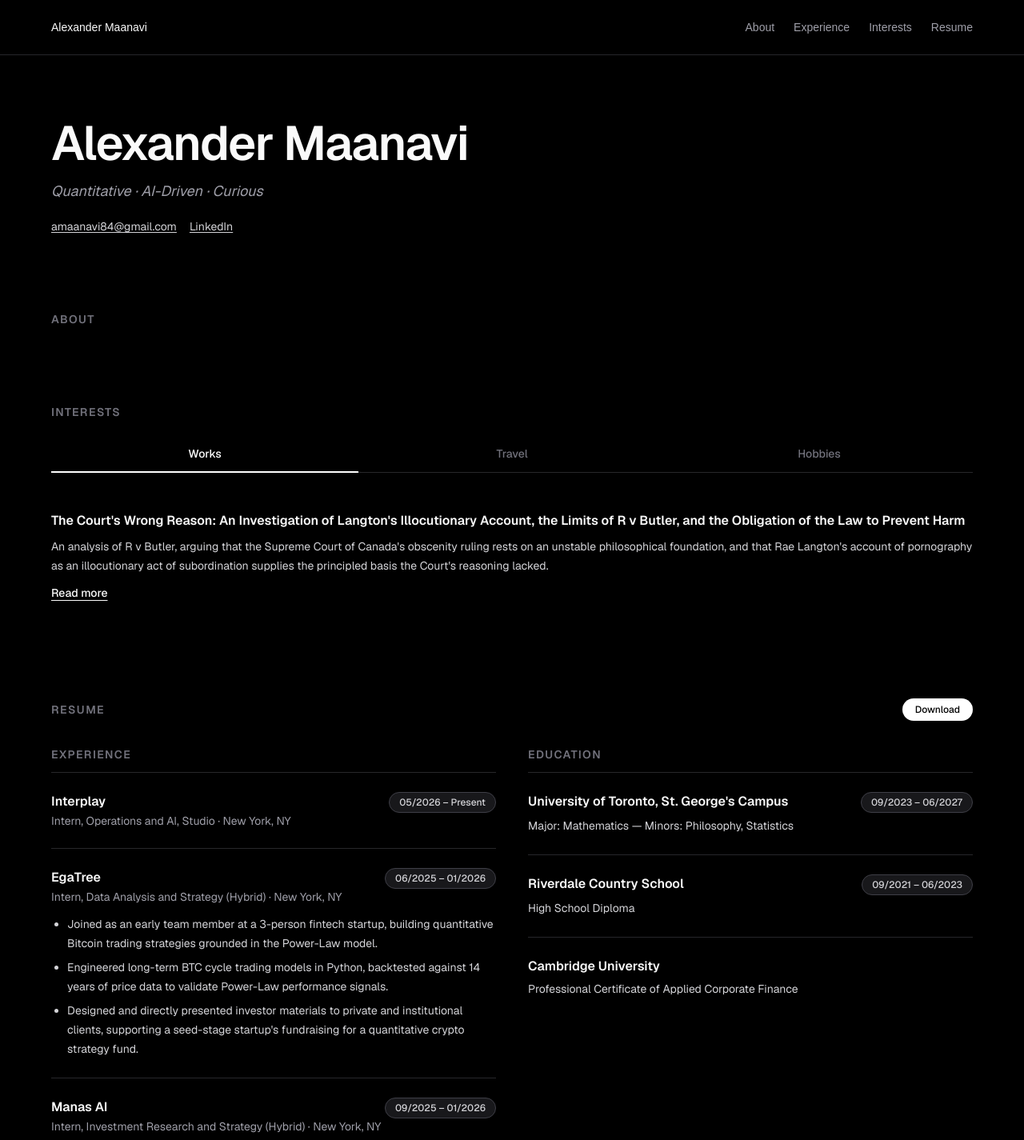
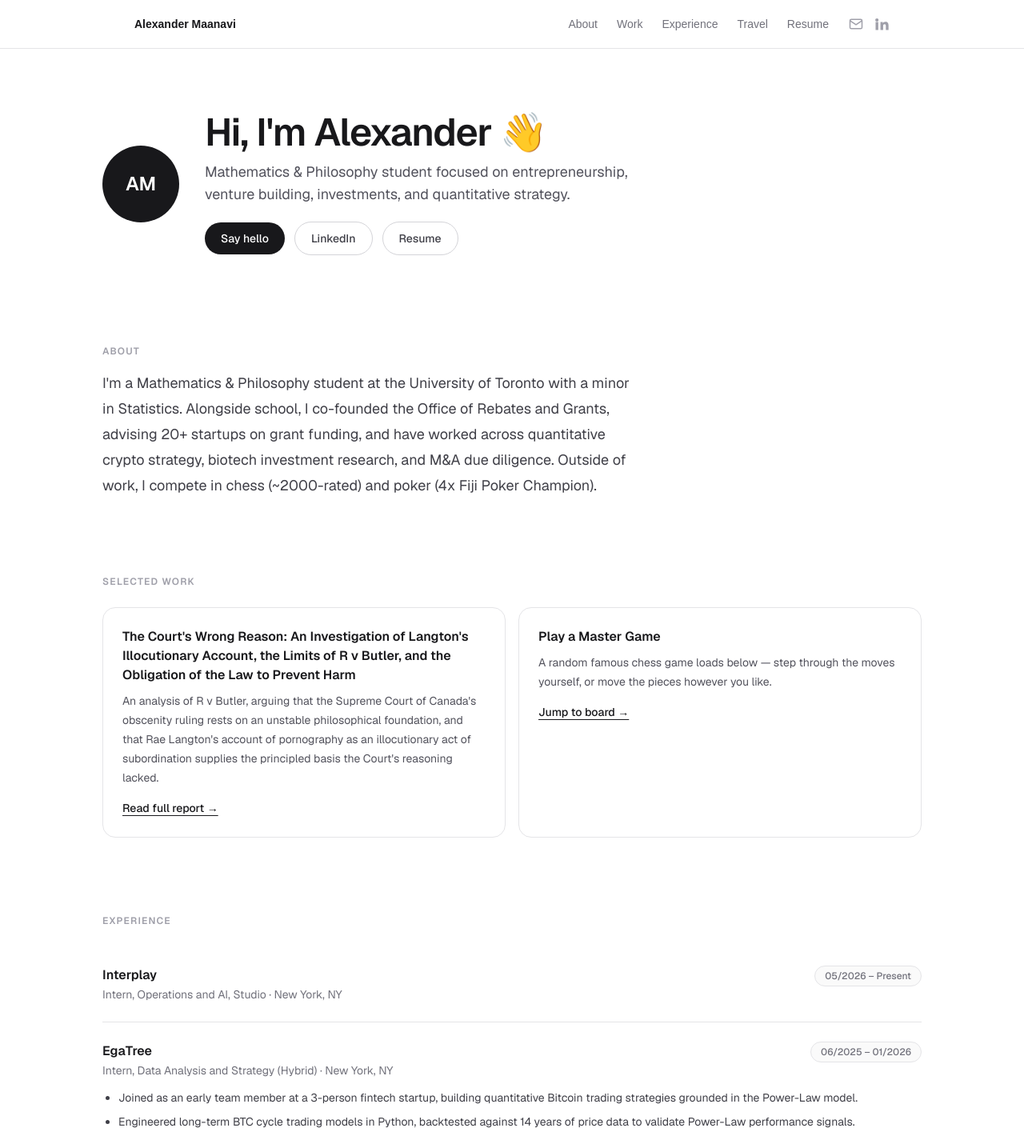
Before and after one commit to amaanavi/AFMwebsite, a Next.js app: page / in a window 1280 px wide. Shown: the top 1425 px of the page at 80% size. Built offline with nearby package versions, Linux system fonts and the light colour scheme.

Commit message:
Rebuild site as light, avatar-hero portfolio inspired by echo-nextjs-template

```diff
--- a/src/app/globals.css
+++ b/src/app/globals.css
@@ -1,8 +1,8 @@
 @import "tailwindcss";
 
 :root {
-  --background: #000000;
-  --foreground: #ededed;
+  --background: #ffffff;
+  --foreground: #18181b;
 }
 
 @theme inline {
--- a/src/app/page.tsx
+++ b/src/app/page.tsx
@@ -6,92 +6,135 @@ import {
   languages,
   profile,
   skills,
+  travelPhotos,
+  works,
 } from "@/data/resume";
-import InterestsTabs from "@/components/InterestsTabs";
+import InteractiveChessBoard from "@/components/InteractiveChessBoard";
 
-function SectionHeading({ children }: { children: React.ReactNode }) {
+function SectionLabel({ children }: { children: React.ReactNode }) {
   return (
-    <h2 className="text-sm font-semibold uppercase tracking-widest text-zinc-500">
+    <p className="text-xs font-semibold uppercase tracking-widest text-zinc-400">
       {children}
-    </h2>
+    </p>
   );
+}
+
+function initials(name: string) {
+  return name
+    .split(" ")
+    .map((part) => part[0])
+    .join("");
 }
 
 export default function Home() {
   return (
-    <div className="flex flex-1 justify-center bg-black px-6 font-sans sm:px-10 lg:px-16">
-      <main className="w-full max-w-7xl py-20">
-        <section className="mb-24">
-          <h1 className="text-5xl font-semibold tracking-tight text-zinc-50 sm:text-6xl">
-            {profile.name}
+    <div className="flex flex-1 justify-center bg-white px-6 font-sans sm:px-10">
+      <main className="w-full max-w-5xl py-20">
+        <section className="mb-28 flex flex-col items-start gap-8 sm:flex-row sm:items-center">
+          <div className="flex h-24 w-24 shrink-0 items-center justify-center rounded-full bg-zinc-900 text-2xl font-semibold text-white">
+            {initials(profile.name)}
+          </div>
+          <div>
+            <h1 className="text-4xl font-semibold tracking-tight text-zinc-900 sm:text-5xl">
+              Hi, I&apos;m {profile.name.split(" ")[0]} 👋
             </h1>
-          <p className="mt-4 text-lg italic text-zinc-400">
-            {profile.traits.join(" · ")}
+            <p className="mt-3 max-w-xl text-lg leading-7 text-zinc-600">
+              {profile.tagline}
             </p>
-          <div className="mt-5 flex flex-wrap gap-x-4 gap-y-2 text-sm text-zinc-400">
+            <div className="mt-5 flex flex-wrap items-center gap-3">
               <a
                 href={`mailto:${profile.email}`}
-              className="text-zinc-300 underline underline-offset-2 hover:text-white"
+                className="rounded-full bg-zinc-900 px-5 py-2.5 text-sm font-medium text-white transition-colors hover:bg-zinc-700"
               >
-              {profile.email}
+                Say hello
               </a>
               <a
                 href={profile.linkedin}
                 target="_blank"
                 rel="noopener noreferrer"
-              className="text-zinc-300 underline underline-offset-2 hover:text-white"
+                className="rounded-full border border-zinc-300 px-5 py-2.5 text-sm font-medium text-zinc-700 transition-colors hover:border-zinc-900 hover:text-zinc-900"
               >
                 LinkedIn
               </a>
+              <a
+                href={profile.resumeUrl}
+                download
+                className="rounded-full border border-zinc-300 px-5 py-2.5 text-sm font-medium text-zinc-700 transition-colors hover:border-zinc-900 hover:text-zinc-900"
+              >
+                Resume
+              </a>
+            </div>
           </div>
         </section>
 
         <section id="about" className="mb-24 scroll-mt-24">
-          <SectionHeading>About</SectionHeading>
+          <SectionLabel>About</SectionLabel>
+          <p className="mt-4 max-w-2xl text-lg leading-8 text-zinc-700">
+            {profile.about}
+          </p>
         </section>
 
-        <section id="interests" className="mb-24 scroll-mt-24">
-          <SectionHeading>Interests</SectionHeading>
-          <InterestsTabs />
+        <section id="work" className="mb-24 scroll-mt-24">
+          <SectionLabel>Selected Work</SectionLabel>
+          <div className="mt-6 grid gap-4 sm:grid-cols-2">
+            {works.map((work) => (
+              <a
+                key={work.title}
+                href={work.href}
+                target="_blank"
+                rel="noopener noreferrer"
+                className="group rounded-2xl border border-zinc-200 p-6 transition-colors hover:border-zinc-900"
+              >
+                <h3 className="text-base font-semibold text-zinc-900">
+                  {work.title}
+                </h3>
+                <p className="mt-2 text-sm leading-6 text-zinc-600">
+                  {work.description}
+                </p>
+                <span className="mt-4 inline-block text-sm font-medium text-zinc-900 underline underline-offset-4">
+                  Read full report →
+                </span>
+              </a>
+            ))}
+            <div className="rounded-2xl border border-zinc-200 p-6">
+              <h3 className="text-base font-semibold text-zinc-900">
+                Play a Master Game
+              </h3>
+              <p className="mt-2 text-sm leading-6 text-zinc-600">
+                A random famous chess game loads below — step through the
+                moves yourself, or move the pieces however you like.
+              </p>
+              <a
+                href="#travel"
+                className="mt-4 inline-block text-sm font-medium text-zinc-900 underline underline-offset-4"
+              >
+                Jump to board →
+              </a>
+            </div>
+          </div>
         </section>
 
-        <section id="resume" className="mb-14 scroll-mt-24">
-          <div className="flex flex-wrap items-center justify-between gap-4">
-            <SectionHeading>Resume</SectionHeading>
-            <a
-              href={profile.resumeUrl}
-              download
-              className="rounded-full bg-white px-4 py-1.5 text-xs font-medium text-black transition-colors hover:bg-zinc-300"
-            >
-              Download
-            </a>
-          </div>
-
-          <div id="experience" className="mt-8 scroll-mt-24">
-            <div className="grid gap-x-10 gap-y-12 sm:grid-cols-2">
-              <div>
-                <h3 className="border-b border-zinc-800 pb-3 text-sm font-semibold uppercase tracking-widest text-zinc-500">
-                  Experience
-                </h3>
-                <div className="flex flex-col">
+        <section id="experience" className="mb-24 scroll-mt-24">
+          <SectionLabel>Experience</SectionLabel>
+          <div className="mt-6 flex flex-col">
             {experience.map((job, i) => (
               <div
                 key={`${job.org}-${job.period}`}
-                      className={`py-6 ${i !== 0 ? "border-t border-zinc-800" : ""}`}
+                className={`py-6 ${i !== 0 ? "border-t border-zinc-200" : ""}`}
               >
                 <div className="flex flex-wrap items-start justify-between gap-x-4 gap-y-1">
-                        <h4 className="text-base font-semibold text-zinc-50">
+                  <h3 className="text-base font-semibold text-zinc-900">
                     {job.org}
-                        </h4>
-                        <span className="shrink-0 rounded-full border border-zinc-700 bg-zinc-900 px-3 py-1 text-xs font-medium text-zinc-300">
+                  </h3>
+                  <span className="shrink-0 rounded-full border border-zinc-200 bg-zinc-50 px-3 py-1 text-xs font-medium text-zinc-500">
                     {job.period}
                   </span>
                 </div>
-                      <p className="text-sm text-zinc-400">
+                <p className="text-sm text-zinc-500">
                   {job.role} · {job.location}
                 </p>
                 {job.bullets.length > 0 && (
-                        <ul className="mt-3 list-disc space-y-1.5 pl-5 text-sm leading-6 text-zinc-300">
+                  <ul className="mt-3 list-disc space-y-1.5 pl-5 text-sm leading-6 text-zinc-700">
                     {job.bullets.map((bullet) => (
                       <li key={bullet}>{bullet}</li>
                     ))}
@@ -100,86 +143,123 @@ export default function Home() {
               </div>
             ))}
           </div>
-              </div>
 
+          <div className="mt-14 grid gap-10 sm:grid-cols-2">
             <div>
-                <h3 className="border-b border-zinc-800 pb-3 text-sm font-semibold uppercase tracking-widest text-zinc-500">
+              <h3 className="text-sm font-semibold uppercase tracking-widest text-zinc-400">
                 Education
               </h3>
-                <div className="flex flex-col">
-                  {education.map((item, i) => (
-                    <div
-                      key={item.school}
-                      className={`py-6 ${i !== 0 ? "border-t border-zinc-800" : ""}`}
-                    >
-                      <div className="flex flex-wrap items-start justify-between gap-x-4 gap-y-1">
-                        <h4 className="text-base font-semibold text-zinc-50">
+              <div className="mt-4 flex flex-col gap-4">
+                {education.map((item) => (
+                  <div key={item.school}>
+                    <p className="text-sm font-semibold text-zinc-900">
                       {item.school}
-                        </h4>
-                        {item.period && (
-                          <span className="shrink-0 rounded-full border border-zinc-700 bg-zinc-900 px-3 py-1 text-xs font-medium text-zinc-300">
-                            {item.period}
-                          </span>
-                        )}
-                      </div>
-                      <p className="mt-1 text-sm leading-6 text-zinc-300">
-                        {item.detail}
                     </p>
+                    <p className="text-sm text-zinc-500">{item.detail}</p>
                   </div>
                 ))}
               </div>
             </div>
+            <div>
+              <h3 className="text-sm font-semibold uppercase tracking-widest text-zinc-400">
+                My Stack
+              </h3>
+              <div className="mt-4 flex flex-wrap gap-2">
+                {skills.map((skill) => (
+                  <span
+                    key={skill}
+                    className="rounded-full border border-zinc-200 bg-zinc-50 px-3 py-1 text-xs font-medium text-zinc-600"
+                  >
+                    {skill}
+                  </span>
+                ))}
+              </div>
             </div>
           </div>
 
-          <div className="mt-14">
-            <h3 className="text-sm font-semibold uppercase tracking-widest text-zinc-500">
-              Skills & Interests
+          <div className="mt-10 grid gap-10 sm:grid-cols-3">
+            <div>
+              <h3 className="text-sm font-semibold uppercase tracking-widest text-zinc-400">
+                Languages
               </h3>
-            <div className="mt-6 grid gap-6 sm:grid-cols-2">
-              <div>
-                <h4 className="text-sm font-semibold text-zinc-50">Skills</h4>
-                <ul className="mt-2 list-disc space-y-1 pl-5 text-sm leading-6 text-zinc-300">
-                  {skills.map((skill) => (
-                    <li key={skill}>{skill}</li>
-                  ))}
-                </ul>
-              </div>
-              <div>
-                <h4 className="text-sm font-semibold text-zinc-50">
-                  Languages
-                </h4>
-                <ul className="mt-2 list-disc space-y-1 pl-5 text-sm leading-6 text-zinc-300">
+              <ul className="mt-2 space-y-1 text-sm text-zinc-600">
                 {languages.map((language) => (
                   <li key={language}>{language}</li>
                 ))}
               </ul>
             </div>
             <div>
-                <h4 className="text-sm font-semibold text-zinc-50">
+              <h3 className="text-sm font-semibold uppercase tracking-widest text-zinc-400">
                 Clubs & Awards
-                </h4>
-                <ul className="mt-2 list-disc space-y-1 pl-5 text-sm leading-6 text-zinc-300">
+              </h3>
+              <ul className="mt-2 space-y-1 text-sm text-zinc-600">
                 {clubsAndAwards.map((club) => (
                   <li key={club}>{club}</li>
                 ))}
               </ul>
             </div>
             <div>
-                <h4 className="text-sm font-semibold text-zinc-50">
-                  Hobbies & Interests
-                </h4>
-                <ul className="mt-2 list-disc space-y-1 pl-5 text-sm leading-6 text-zinc-300">
+              <h3 className="text-sm font-semibold uppercase tracking-widest text-zinc-400">
+                Interests
+              </h3>
+              <ul className="mt-2 space-y-1 text-sm text-zinc-600">
                 {interests.map((interest) => (
                   <li key={interest}>{interest}</li>
                 ))}
               </ul>
             </div>
           </div>
+        </section>
+
+        <section id="travel" className="mb-24 scroll-mt-24">
+          <SectionLabel>Travel</SectionLabel>
+          <div className="mt-6 columns-2 gap-4 sm:columns-4">
+            {travelPhotos.map((photo) => (
+              <div key={photo.src} className="relative mb-4 break-inside-avoid">
+                {/* eslint-disable-next-line @next/next/no-img-element */}
+                <img
+                  src={photo.src}
+                  alt={photo.alt}
+                  className="w-full rounded-2xl"
+                />
+                {photo.location && (
+                  <div className="pointer-events-none absolute inset-x-0 top-0 rounded-t-2xl bg-gradient-to-b from-black/50 to-transparent p-3">
+                    <p className="text-xs font-medium text-white/70">
+                      {photo.location}
+                    </p>
+                  </div>
+                )}
+              </div>
+            ))}
+          </div>
+
+          <div className="mt-14">
+            <SectionLabel>Hobbies</SectionLabel>
+            <div className="mt-6 rounded-2xl border border-zinc-200 p-6">
+              <InteractiveChessBoard />
+            </div>
           </div>
         </section>
 
-        <footer className="border-t border-zinc-800 pt-6 text-sm text-zinc-500">
+        <section id="resume" className="mb-14 scroll-mt-24">
+          <div className="rounded-2xl border border-zinc-200 p-8 text-center">
+            <h2 className="text-xl font-semibold text-zinc-900">
+              Want the full picture?
+            </h2>
+            <p className="mt-2 text-sm text-zinc-600">
+              Download my resume for the complete rundown.
+            </p>
+            <a
+              href={profile.resumeUrl}
+              download
+              className="mt-5 inline-block rounded-full bg-zinc-900 px-5 py-2.5 text-sm font-medium text-white transition-colors hover:bg-zinc-700"
+            >
+              Download Resume
+            </a>
+          </div>
+        </section>
+
+        <footer className="border-t border-zinc-200 pt-6 text-sm text-zinc-400">
           © {new Date().getFullYear()} {profile.name}
         </footer>
       </main>
--- a/src/components/InterestsTabs.tsx
+++ /dev/null
@@ -1,87 +0,0 @@
-"use client";
-
-import { useState } from "react";
-import { travelPhotos, works } from "@/data/resume";
-import InteractiveChessBoard from "@/components/InteractiveChessBoard";
-
-const tabs = ["Works", "Travel", "Hobbies"] as const;
-type Tab = (typeof tabs)[number];
-
-export default function InterestsTabs() {
-  const [active, setActive] = useState<Tab>("Works");
-
-  return (
-    <div className="mt-8">
-      <div className="grid grid-cols-3 border-b border-zinc-800">
-        {tabs.map((tab) => (
-          <button
-            key={tab}
-            onClick={() => setActive(tab)}
-            className={`-mb-px w-full border-b-2 pb-3 text-center text-sm font-medium transition-colors ${
-              active === tab
-                ? "border-white text-white"
-                : "border-transparent text-zinc-500 hover:text-zinc-300"
-            }`}
-          >
-            {tab}
-          </button>
-        ))}
-      </div>
-
-      <div className="mt-6">
-        {active === "Travel" && (
-          <div className="columns-2 gap-4 sm:columns-4">
-            {travelPhotos.map((photo) => (
-              <div
-                key={photo.src}
-                className="relative mb-4 break-inside-avoid"
-              >
-                {/* eslint-disable-next-line @next/next/no-img-element */}
-                <img
-                  src={photo.src}
-                  alt={photo.alt}
-                  className="w-full rounded-lg"
-                />
-                {photo.location && (
-                  <div className="pointer-events-none absolute inset-x-0 top-0 rounded-t-lg bg-gradient-to-b from-black/50 to-transparent p-3">
-                    <p className="text-xs font-medium text-white/50">
-                      {photo.location}
-                    </p>
-                  </div>
-                )}
-              </div>
-            ))}
-          </div>
-        )}
-
-        {active === "Works" && (
-          <div className="flex flex-col">
-            {works.map((work, i) => (
-              <div
-                key={work.title}
-                className={`py-6 ${i !== 0 ? "border-t border-zinc-800" : ""}`}
-              >
-                <h3 className="text-base font-semibold text-zinc-50">
-                  {work.title}
-                </h3>
-                <p className="mt-2 text-sm leading-6 text-zinc-300">
-                  {work.description}
-                </p>
-                <a
-                  href={work.href}
-                  target="_blank"
-                  rel="noopener noreferrer"
-                  className="mt-3 inline-block text-sm font-medium text-zinc-50 underline underline-offset-4"
-                >
-                  Read more
-                </a>
-              </div>
-            ))}
-          </div>
-        )}
-
-        {active === "Hobbies" && <InteractiveChessBoard />}
-      </div>
-    </div>
-  );
-}
--- a/src/components/NavBar.tsx
+++ b/src/components/NavBar.tsx
@@ -2,28 +2,66 @@ import { profile } from "@/data/resume";
 
 const links = [
   { href: "#about", label: "About" },
+  { href: "#work", label: "Work" },
   { href: "#experience", label: "Experience" },
-  { href: "#interests", label: "Interests" },
+  { href: "#travel", label: "Travel" },
   { href: "#resume", label: "Resume" },
 ];
 
 export default function NavBar() {
   return (
-    <header className="border-b border-zinc-800 bg-black">
-      <nav className="mx-auto flex max-w-7xl items-center justify-between px-6 py-6 sm:px-10 lg:px-16">
-        <a href="#" className="text-sm font-medium text-zinc-50">
+    <header className="border-b border-zinc-200 bg-white/80 backdrop-blur">
+      <nav className="mx-auto flex max-w-5xl items-center justify-between px-6 py-5 sm:px-10">
+        <a href="#" className="text-sm font-semibold text-zinc-900">
           {profile.name}
         </a>
-        <div className="flex items-center gap-6 text-sm text-zinc-400">
-          {links.map((link) => (
+        <div className="flex items-center gap-6">
+          <div className="hidden items-center gap-6 text-sm text-zinc-500 sm:flex">
+            {links.map((link) => (
+              <a
+                key={link.href}
+                href={link.href}
+                className="transition-colors hover:text-zinc-900"
+              >
+                {link.label}
+              </a>
+            ))}
+          </div>
+          <div className="flex items-center gap-3 text-zinc-400">
             <a
-              key={link.href}
-              href={link.href}
-              className="transition-colors hover:text-white"
+              href={`mailto:${profile.email}`}
+              aria-label="Email"
+              className="transition-colors hover:text-zinc-900"
             >
-              {link.label}
+              <svg
+                xmlns="http://www.w3.org/2000/svg"
+                viewBox="0 0 24 24"
+                fill="none"
+                stroke="currentColor"
+                strokeWidth="1.75"
+                className="h-5 w-5"
+              >
+                <rect x="3" y="5" width="18" height="14" rx="2" />
+                <path d="m3 7 9 6 9-6" />
+              </svg>
             </a>
-          ))}
+            <a
+              href={profile.linkedin}
+              target="_blank"
+              rel="noopener noreferrer"
+              aria-label="LinkedIn"
+              className="transition-colors hover:text-zinc-900"
+            >
+              <svg
+                xmlns="http://www.w3.org/2000/svg"
+                viewBox="0 0 24 24"
+                fill="currentColor"
+                className="h-5 w-5"
+              >
+                <path d="M4.98 3.5a2.5 2.5 0 1 1 0 5 2.5 2.5 0 0 1 0-5ZM3 9h4v12H3V9Zm7 0h3.8v1.7h.05c.53-.95 1.83-1.95 3.77-1.95 4.03 0 4.78 2.5 4.78 5.75V21h-4v-5.7c0-1.36-.03-3.1-1.9-3.1-1.9 0-2.2 1.47-2.2 3v5.8h-4V9Z" />
+              </svg>
+            </a>
+          </div>
         </div>
       </nav>
     </header>
```
Also changed, not shown: src/components/InteractiveChessBoard.tsx (+13 -13 lines). Lines whose indentation alone changed are shown as unchanged.
